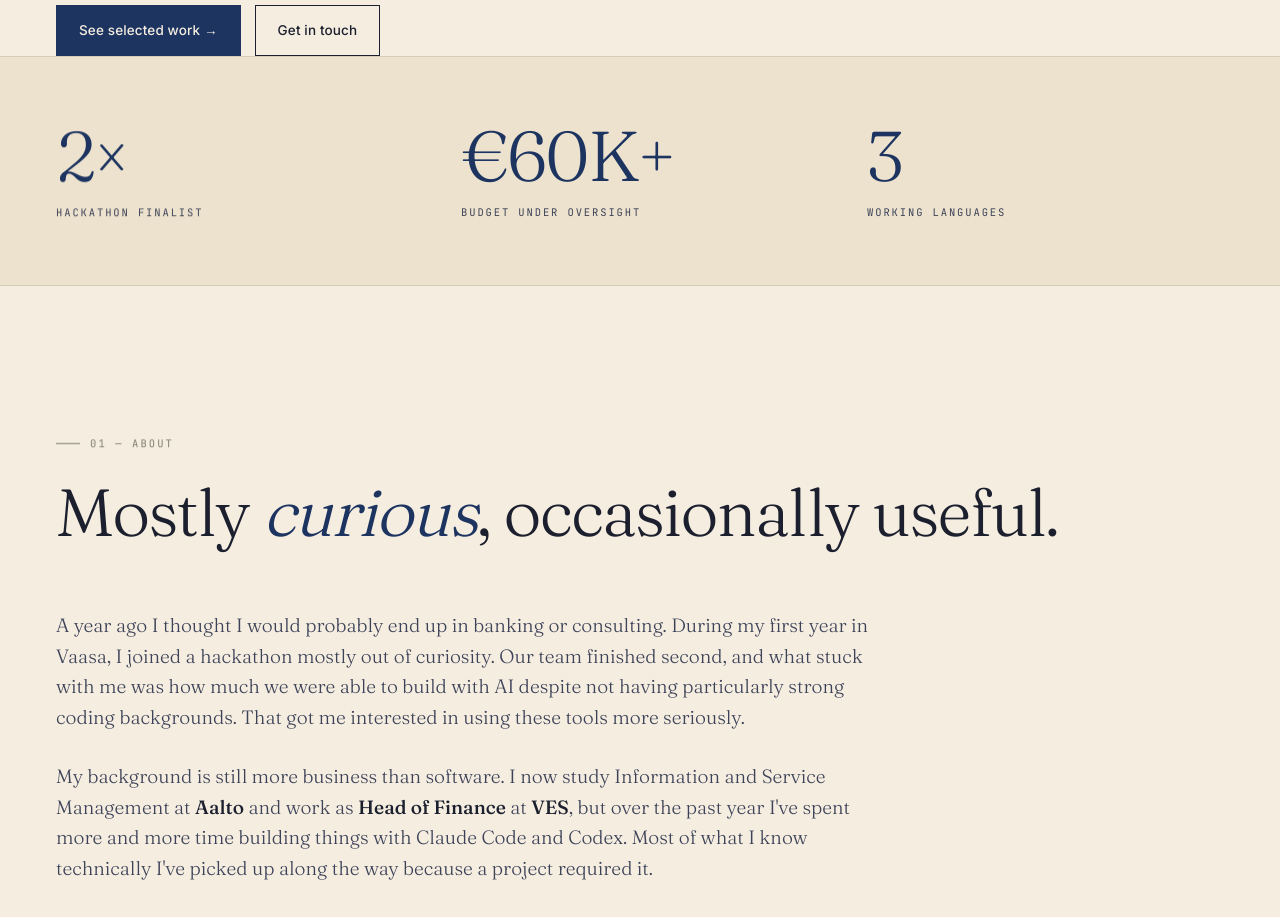
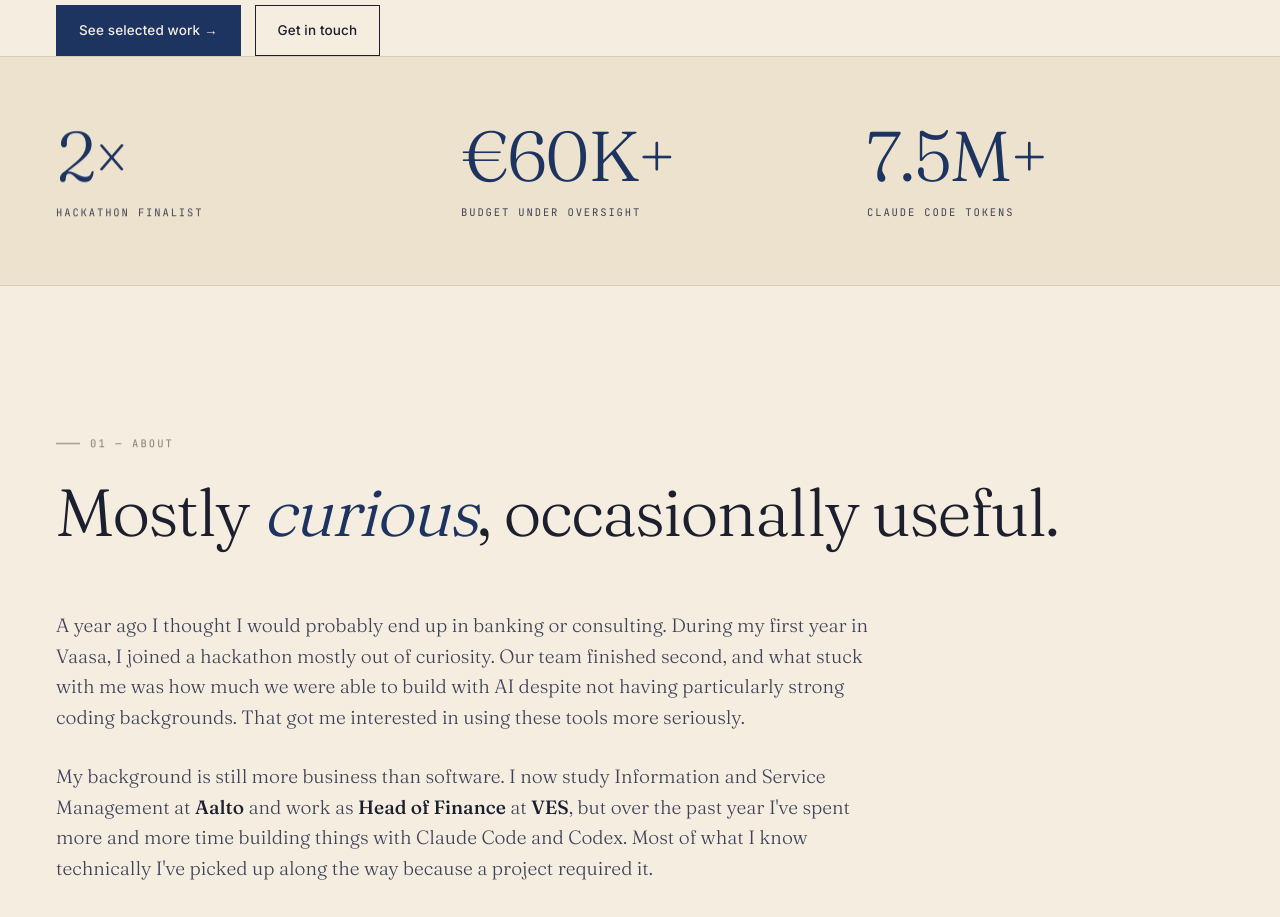
Before and after one commit to Tilapit/janneDEV-portfolio, a Next.js app: page / in a window 1280 px wide. Shown: the part 980-1897 px from the top of the page. Built offline with nearby package versions, Linux system fonts and the light colour scheme.

Commit message:
Replace language stat with Claude Code token count

```diff
--- a/components/Stats.tsx
+++ b/components/Stats.tsx
@@ -1,7 +1,7 @@
 const stats = [
   { num: "2×", label: "Hackathon finalist" },
   { num: "€60K+", label: "Budget under oversight" },
-  { num: "3", label: "Working languages" },
+  { num: "7.5M+", label: "Claude Code tokens" },
 ];
 
 export default function Stats() {
```
